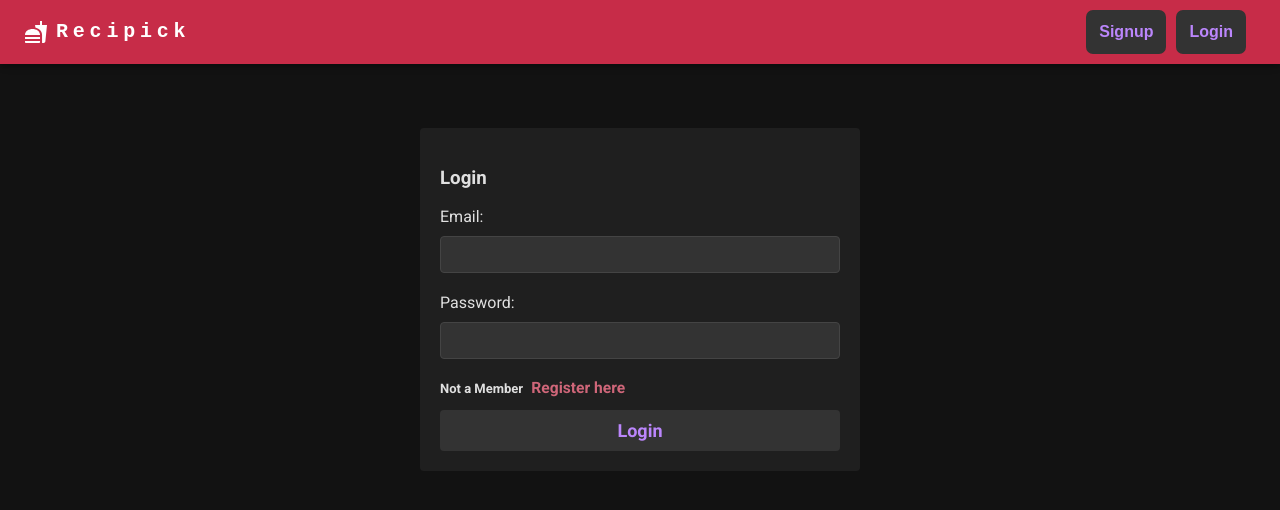
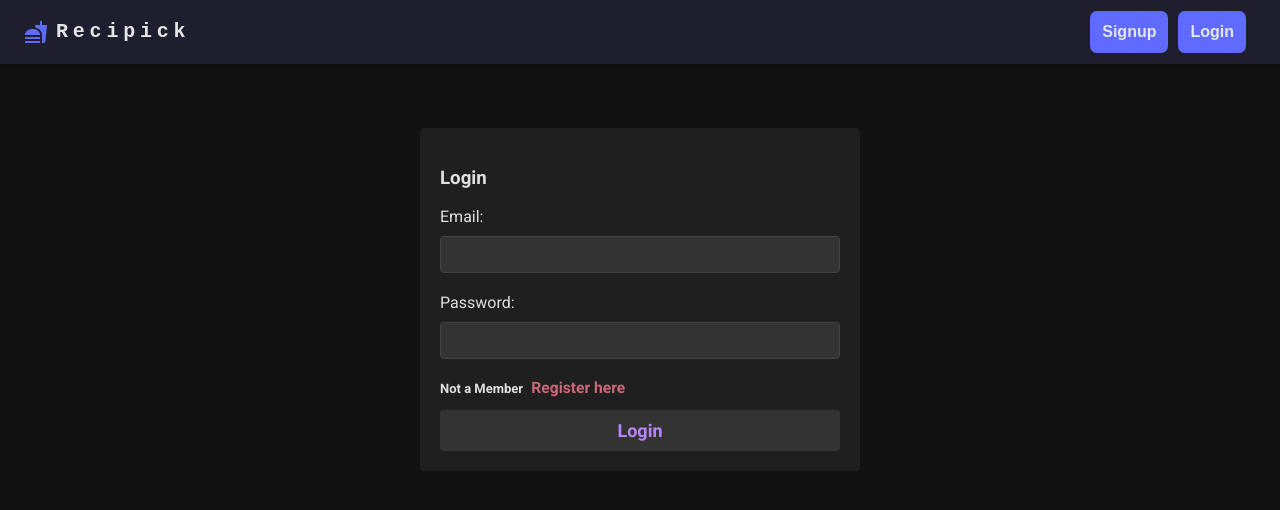
Before and after one commit to Cleverprogrammer-69/RecipeApp, a React (Vite) app in the folder client/: page /login in a window 1280 px wide. Shown: the top 510 px of the page. Built offline with nearby package versions, Linux system fonts and the light colour scheme; a web font is replaced by a local one.

Commit message:
Update Navbar.jsx

```diff
--- a/client/src/components/Navbar.jsx
+++ b/client/src/components/Navbar.jsx
@@ -66,10 +66,10 @@ function Navbar() {
   };
 
   return (
-    <AppBar position="fixed" sx={{ background: "#C72C48" }}>
+    <AppBar position="fixed" sx={{ background: "#1E1E2E" }}>
       <Container maxWidth="xl">
         <Toolbar disableGutters>
-          <FastfoodIcon sx={{ display: { xs: "none", md: "flex" }, mr: 1 }} />
+          <FastfoodIcon sx={{ display: { xs: "none", md: "flex" }, mr: 1, color: "#5F6BFF" }} />
           <Typography
             variant="h6"
             noWrap
@@ -81,7 +81,7 @@ function Navbar() {
               fontFamily: "monospace",
               fontWeight: 700,
               letterSpacing: ".3rem",
-              color: "inherit",
+              color: "#E5E5E5",
               textDecoration: "none",
             }}
           >
@@ -97,7 +97,7 @@ function Navbar() {
                 onClick={handleOpenNavMenu}
                 color="inherit"
               >
-                <MenuIcon />
+                <MenuIcon sx={{ color: "#E5E5E5" }} />
               </IconButton>
               <Menu
                 id="menu-appbar"
@@ -115,17 +115,23 @@ function Navbar() {
                 onClose={() => setAnchorElNav(null)}
                 sx={{
                   display: { xs: "block", md: "none" },
+                  background: "#2D2D44",
+                  color: "#E5E5E5",
                 }}
               >
                 {pages.map((page) => (
-                  <MenuItem key={page} onClick={() => handleCloseNavMenu(page)}>
+                  <MenuItem
+                    key={page}
+                    onClick={() => handleCloseNavMenu(page)}
+                    sx={{ color: "#E5E5E5" }}
+                  >
                     <Typography textAlign="center">{page}</Typography>
                   </MenuItem>
                 ))}
               </Menu>
             </Box>
           )}
-          <FastfoodIcon sx={{ display: { xs: "flex", md: "none" }, mr: 1 }} />
+          <FastfoodIcon sx={{ display: { xs: "flex", md: "none" }, mr: 1, color: "#5F6BFF" }} />
           <Typography
             variant="h5"
             noWrap
@@ -138,7 +144,7 @@ function Navbar() {
               fontFamily: "monospace",
               fontWeight: 700,
               letterSpacing: ".3rem",
-              color: "inherit",
+              color: "#E5E5E5",
               textDecoration: "none",
             }}
           >
@@ -150,7 +156,7 @@ function Navbar() {
                 <Button
                   key={page}
                   onClick={() => handleCloseNavMenu(page)}
-                  sx={{ my: 2, color: "white", display: "block" }}
+                  sx={{ my: 2, color: "#E5E5E5", display: "block" }}
                 >
                   {page}
                 </Button>
@@ -164,8 +170,8 @@ function Navbar() {
                   <Avatar
                     className="avatar"
                     sx={{
-                      bgcolor: "#F7E9A3",
-                      color: "#C72C48",
+                      bgcolor: "#5F6BFF",
+                      color: "#E5E5E5",
                       fontWeight: "800",
                       borderRadius: "50%",
                     }}
@@ -175,17 +181,33 @@ function Navbar() {
                 </IconButton>
               ) : (
                 <div className="navBtnContainer">
-                  <button className="userBtns" onClick={signupHandler}>
+                  <button
+                    className="userBtns"
+                    onClick={signupHandler}
+                    style={{
+                      backgroundColor: "#5F6BFF",
+                      color: "#E5E5E5",
+                      border: "2px solid #5F6BFF",
+                    }}
+                  >
                     Signup
                   </button>
-                  <button className="userBtns" onClick={loginHandler}>
+                  <button
+                    className="userBtns"
+                    onClick={loginHandler}
+                    style={{
+                      backgroundColor: "#5F6BFF",
+                      color: "#E5E5E5",
+                      border: "2px solid #5F6BFF",
+                    }}
+                  >
                     Login
                   </button>
                 </div>
               )}
             </Tooltip>
             <Menu
-              sx={{ mt: "45px" }}
+              sx={{ mt: "45px", background: "#2D2D44", color: "#E5E5E5" }}
               id="menu-appbar"
               anchorEl={anchorElUser}
               anchorOrigin={{
@@ -204,6 +226,7 @@ function Navbar() {
                 <MenuItem
                   key={setting}
                   onClick={() => handleCloseUserMenu(setting)}
+                  sx={{ color: "#E5E5E5" }}
                 >
                   <Typography textAlign="center">{setting}</Typography>
                 </MenuItem>
```
